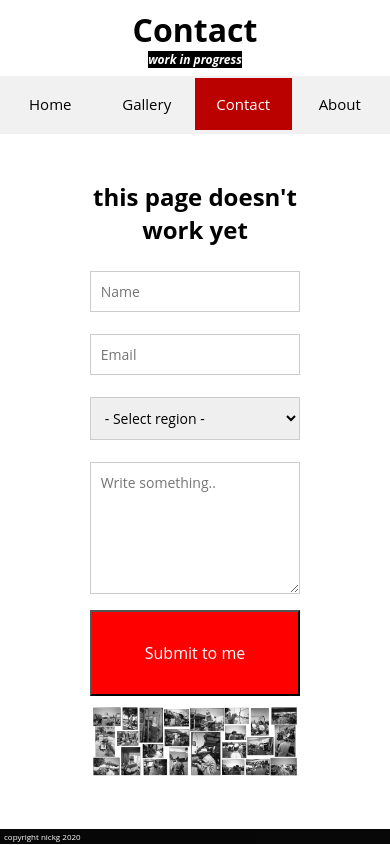
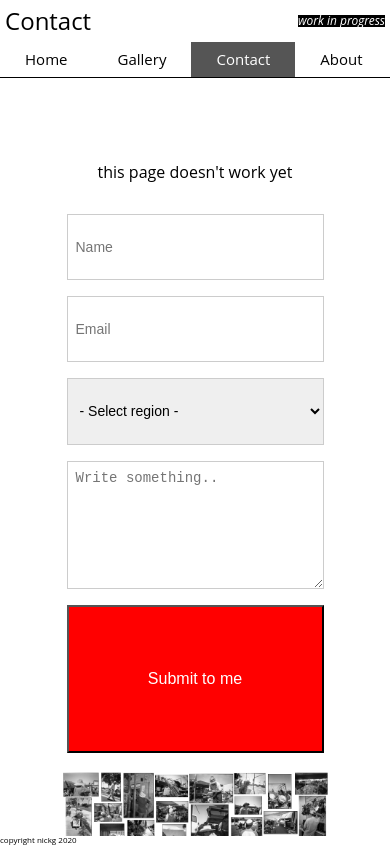
Before and after one commit to nickgggg/photography-portfolio, a plain HTML site: page contact.html in a window 390 px wide. Drawn offline with Linux system fonts and the light colour scheme.

Commit message:
Various updates

```diff
--- a/contact.html
+++ b/contact.html
@@ -2,67 +2,72 @@
 <html lang="en">
 
 <head>
+  <link rel="stylesheet" type="text/css" href="css/reset.css">
 	<link rel="stylesheet" type="text/css" href="css/style.css">
-	<link href="https://fonts.googleapis.com/css?family=Roboto+Mono&display=swap" rel="stylesheet">
-  <link href='http://fonts.googleapis.com/css?family=Lato&subset=latin,latin-ext' rel='stylesheet' type='text/css'>
+  <meta name="viewport" content="width=device-width, initial-scale=1"/>
 </head>
 
 <style>
 
-form {
+.contact-grid {
 	display: grid;
+  grid-template-rows: .5fr 1fr 1fr 1fr 1fr 2fr 3fr;
   grid-template-columns: 1fr;
-  align-items: center; /* slimmed select region box height */
-  padding-right: 5rem;
-  padding-left: 5rem;
-  margin-top: 1.5rem;
+  grid-template-areas:
+  "title"
+  "name"
+  "email"
+  "region"
+  "write"
+  "submit"
+  "hats";
+  height: 100vh;
+  padding-top: 5em;
 }
 
-contact-container {
-  width: 95%;
-  height: 99.5%;
+.contact {
+  max-width: 100vw;
+  max-height: auto;
+}
+
+.form-title {
+  color: black;
+  text-align: center;
 }
 
 input[type=text], select, textarea {
   width: auto;
-  padding: 10px;
+  padding: 8px;
+  margin: 8px;
   border: 1px solid #ccc;
-  margin-top: 6px;
-  margin-bottom: 16px;
   font-size: 14px;
-  font-family: 'Open Sans', sans-serif;
 }
 
-input[type=text], textarea {
-  grid-column: 1 / span 3;
+textarea {
+  height: 110px;
 }
 
-select[id=region], option {
-  grid-column: 1 / span 3;
+.region {
   width: auto;
 }
 
-input[type=submit] {
+.submit {
   background-color: red;
   color: white;
-  padding: 30px;
+  padding: 20px;
+  margin: 8px;
   cursor: pointer;
   font-size: 16px;
-  font-family: 'Open Sans', sans-serif;
 }
 
-input[type=submit]:hover {
+.submit:hover {
   background-color: #bb0000;
 }
 
-img[id=hats] {
+.hats {
   display: block;
-  grid-column: 1 / span 3;
-  grid-row: 7 / 7;
-  width: -webkit-fill-available;
-  width: -moz-fill-available;
-  justify-content: center;
   padding-top: 10px;
+  max-width: 70vw;
 }
 
 </style>
@@ -70,26 +75,26 @@ img[id=hats] {
 <body>
 
   <header>
-	<h1>Contact<h2><span> work in progress </span></h2></h1>
+	  <h1>Contact<h2><span> work in progress </span></h2></h1>
   </header>
 
   <nav>
   	<ul>
-	  <li><a href="index.html">Home</a></li>
-	  <li><a href="gallery1.html">Gallery</a></li>
-	  <li><a href="contact.html" class="active">Contact</a></li>
-	  <li><a href="about.html">About</a></li>
+      <li><a href="index.html">Home</a></li>
+      <li><a href="gallery1.html">Gallery</a></li>
+      <li><a href="contact.html" class="active">Contact</a></li>
+      <li><a href="about.html">About</a></li>
 	</ul>
   </nav>
 
   <main>
 
-	<contact-container>
-		<form action="php/action_page.php" method="post">
-		  <h2 style="color: black; text-align: center;">this page doesn't work yet</h2>
-			<input type="text" id="name" name="name" placeholder="Name">
+	<div class="contact">
+		<form class="contact-grid" action="php/action_page.php" method="post">
+		  <h2 class="form-title">this page doesn't work yet</h2>
+			<input type="text" class="name" name="name" placeholder="Name">
 
-			<input type="text" id="email" name="email" placeholder="Email">
+			<input type="text" class="email" name="email" placeholder="Email">
 
 			<select id="region" name="region">
 			  <option value="australia"> - Select region - </option>
@@ -98,14 +103,14 @@ img[id=hats] {
 			  <option value="usa">USA</option>
 			</select>
 
-			<textarea id="subject" name="subject" placeholder="Write something.." style="height:110px"></textarea>
+			<textarea class="write" name="subject" placeholder="Write something.."></textarea>
 
-			<input type="submit" value="Submit to me">
+			<input class="submit" type="submit" value="Submit to me">
 
-      <img src="img/hats.jpg" id="hats" alt="hats" style="align-items: center;">
+      <img src="img/hats.jpg" class="hats" alt="hats" style="align-items: center;">
 
 		</form>
-	</contact-container>
+	</div>
 
   </main>
 
--- /dev/null
+++ b/css/reset.css
@@ -0,0 +1,48 @@
+/* http://meyerweb.com/eric/tools/css/reset/
+   v2.0 | 20110126
+   License: none (public domain)
+*/
+
+html, body, div, span, applet, object, iframe,
+h1, h2, h3, h4, h5, h6, p, blockquote, pre,
+a, abbr, acronym, address, big, cite, code,
+del, dfn, em, img, ins, kbd, q, s, samp,
+small, strike, strong, sub, sup, tt, var,
+b, u, i, center,
+dl, dt, dd, ol, ul, li,
+fieldset, form, label, legend,
+table, caption, tbody, tfoot, thead, tr, th, td,
+article, aside, canvas, details, embed,
+figure, figcaption, footer, header, hgroup,
+menu, nav, output, ruby, section, summary,
+time, mark, audio, video {
+	margin: 0;
+	padding: 0;
+	border: 0;
+	font-size: 100%;
+	font: inherit;
+	vertical-align: baseline;
+}
+/* HTML5 display-role reset for older browsers */
+article, aside, details, figcaption, figure,
+footer, header, hgroup, menu, nav, section {
+	display: block;
+}
+body {
+	line-height: 1;
+}
+ol, ul {
+	list-style: none;
+}
+blockquote, q {
+	quotes: none;
+}
+blockquote:before, blockquote:after,
+q:before, q:after {
+	content: '';
+	content: none;
+}
+table {
+	border-collapse: collapse;
+	border-spacing: 0;
+}
--- a/css/style.css
+++ b/css/style.css
@@ -1,44 +1,10 @@
-.footer {
-  grid-area: footer;
-  background-color: black;
-  opacity: .97;
-  color: white; /* text color */
-  text-align: left;
-  padding: 2px 0 2px 4px;
-  font-size: 9px;
-}
-
-.tab {
-  text-indent:40px;
-}
-
-.about-img {
-  width: 80%;
-  height: auto;
-  justify-items: center;
-  margin-top: 2px;
-}
-
-.gallery {
-  background-color: white;
-  display: grid;
-  gap: 2rem;
-  padding: 1rem;
-/*  grid-template-columns: repeat(auto-fill, minmax(400px, 1fr));*/
-  grid-template-columns: 1fr 1fr 1fr;
-  justify-items: center;
-  align-items: center;
-}
-
-/* parent styling */
 body {
-  margin: 0; /* page border */
+  margin: 0;
   color: #f1f1f1;
-/*  background: repeating-radial-gradient(#1818a7 5%, #3c0404);*/
   display: grid;
   height: 100vh;
   grid-template-rows: .5fr 6fr .1fr;
-  grid-template-columns: 200px 11fr;
+  grid-template-columns: 150px 11fr;
   grid-template-areas:
     "header main"
     "nav main"
@@ -47,16 +13,17 @@ body {
 }
 
 header {
-  grid-area: header;
-  margin: .5rem;
+  margin: 0;
   text-align: center;
-  padding: .5rem;
+  padding: 2px;
+  padding-top: 20px;
+  padding-bottom: 20px;
+  border-right: 1px solid black;
+  font-weight: normal;
 }
 
 header > h1 {
-  margin: 0;
-  padding: 0;
-  font-size: 40px;
+  font-size: 28px;
   color: black;
  }
 
@@ -76,6 +43,7 @@ header > h2 {
   font-style: italic;
   color: white;
   font-size: .8rem;
+  font-weight: normal;
 }
 
 header > h2 span {
@@ -83,13 +51,13 @@ header > h2 span {
 }
 
 nav {
-  grid-area: nav;
-  background-image: linear-gradient(white 5%, black 90%);
+  background-image: white;
+  border-right: 1px solid black;
 }
 
 ul {
   margin: 0;
-  padding: 2px;
+  padding: 0;
   }
 
 li {
@@ -124,11 +92,7 @@ li a:hover:not(.active) {
 
 ul li a.active {
   color: white;
-  background-color: #bb0000;
-}
-
-.dropdown {
-  margin-left: 30px;
+  background-color: #555;
 }
 
 main {
@@ -137,30 +101,46 @@ main {
   overflow: auto;
   align-items: center;
   justify-items: center;
+  font-weight: normal;
 }
 
 main > h2 {
   color: black;
   text-align: center;
 }
-main > div {
-  background-color: rgb(255,255,255, .8);
-  padding-left: 20px;
-  padding-right: 20px;
-  padding-top: 40px;
+
+.home-img {
+  width: 80%;
+  height: auto;
+  padding-left: 11%;
 }
-main > div h3 {  /* about page title */
+
+.about {
+  padding: 20px;
+}
+.about-title  {
   font-size: 24px;
   text-align: center;
   color: black;
   margin: 1rem;
 }
 
-main > div p {  /* about page text */
+.about-text {  /* about page text */
   font-size: 14px;
   text-align: center;
   color: black;
   padding: 10px 30px 20px 30px;
+}
+
+.tab {
+  text-indent:40px;
+}
+
+.about-img {
+  width: 80%;
+  height: auto;
+  justify-items: center;
+  margin-top: 2px;
 }
 
 /* gallery */
@@ -172,11 +152,25 @@ main > div img {
   justify-items: center;
 }
 
-/* home page */
-.home-img {
-  width: 80%;
-  height: auto;
-  padding-left: 11%;
+.gallery {
+  background-color: white;
+  display: grid;
+  gap: 2rem;
+  padding: 1rem;
+/*  grid-template-columns: repeat(auto-fill, minmax(400px, 1fr));*/
+  grid-template-columns: 1fr 1fr 1fr;
+  justify-items: center;
+  align-items: center;
+}
+
+.footer {
+  color:black; /* text color */
+  background-color: white 0%;
+  padding: 0;
+  margin: 0;
+  font-size: 9px;
+  border-right: 1px solid black;
+  vertical-align: text-bottom;
 }
 
 
@@ -185,10 +179,9 @@ main > div img {
 
 @media (max-width: 812px) {
   body {
-    /*background: repeating-radial-gradient(#1818a7 5%, #3c0404);*/
     display: grid;
     height: 100vh;
-    grid-template-rows: .5fr .5fr 6fr .1fr;
+    grid-template-rows: 5% 5% 89% 1%;
     grid-template-columns: 1fr;
     grid-template-areas:
       "header"
@@ -198,19 +191,61 @@ main > div img {
   }
 
   header {
+    display: inline-flex;
     margin: 0;
-  }
-  header > h1 {
-    font-size: 2em;
+    border-right: none;
+    padding-top: 0;
+    padding-left: 5px;
+    padding-right: 5px;
+    padding-bottom: 0;
+    position: not fixed;
   }
 
-  header > h2 {
+  header h1 {
+    display: inline-flex;
+    font-size: 1.5em;
+    margin-top: auto;
+    margin-bottom: auto;
+    flex: auto;
+  }
+
+  header h2 {
+    display: inline-flex;
     padding: 0;
+    margin-top: auto;
+    margin-bottom: auto;
     font-size: .75rem;
   }
 
-  main > div {
-    padding: 20px 0px 20px 0px;
+  nav {
+    border-right: none;
+  }
+
+  ul {
+    display: inline-flex;
+    list-style-type: none;
+    border-bottom: 1px solid black;
+    margin: 0;
+    padding: 0;
+    overflow: hidden;
+    width: 100vw;
+  }
+
+  li {
+    font-size: 15px;
+    margin: 0;
+    padding: 0;
+  }
+
+  li a {
+    display: block;
+    margin: 0;
+    text-align: center;
+    padding: 10px 25px;
+  }
+
+  .dropdown {
+    overflow: hidden;
   }
 
   .home-img {
@@ -220,32 +255,10 @@ main > div img {
     padding: 0;
   }
 
-  main > h2 {
-    justify-self: center;
-  }
-
   main > div p {
     padding: 7px;
   }
 
-  nav > ul {
-    display: grid;
-    grid-template-columns: 1fr 1fr 1fr 1fr;
-    align-self: center;
-  }
-
-  nav {
-    background: #f1f1f1;
-    height: -webkit-fill-available;
-  	height: -moz-fill-available;
-  }
-
-  li {
-    font-size: 15px;
-  }
-  li a {
-    padding: 16px;
-  }
   .gallery {
     grid-template-columns: 1fr 1fr;
     gap: .5rem;
@@ -253,5 +266,6 @@ main > div img {
   }
   .footer {
     font-size: 8px;
+    border-right: none;
   }
 }
```
Also changed, not shown: about.html (+5 -4 lines), css/lightbox.css (+5 -8 lines), gallery1.html (+1 -0 lines), index.html (+30 -10 lines), js/nav.js (added, +12 -0 lines).
